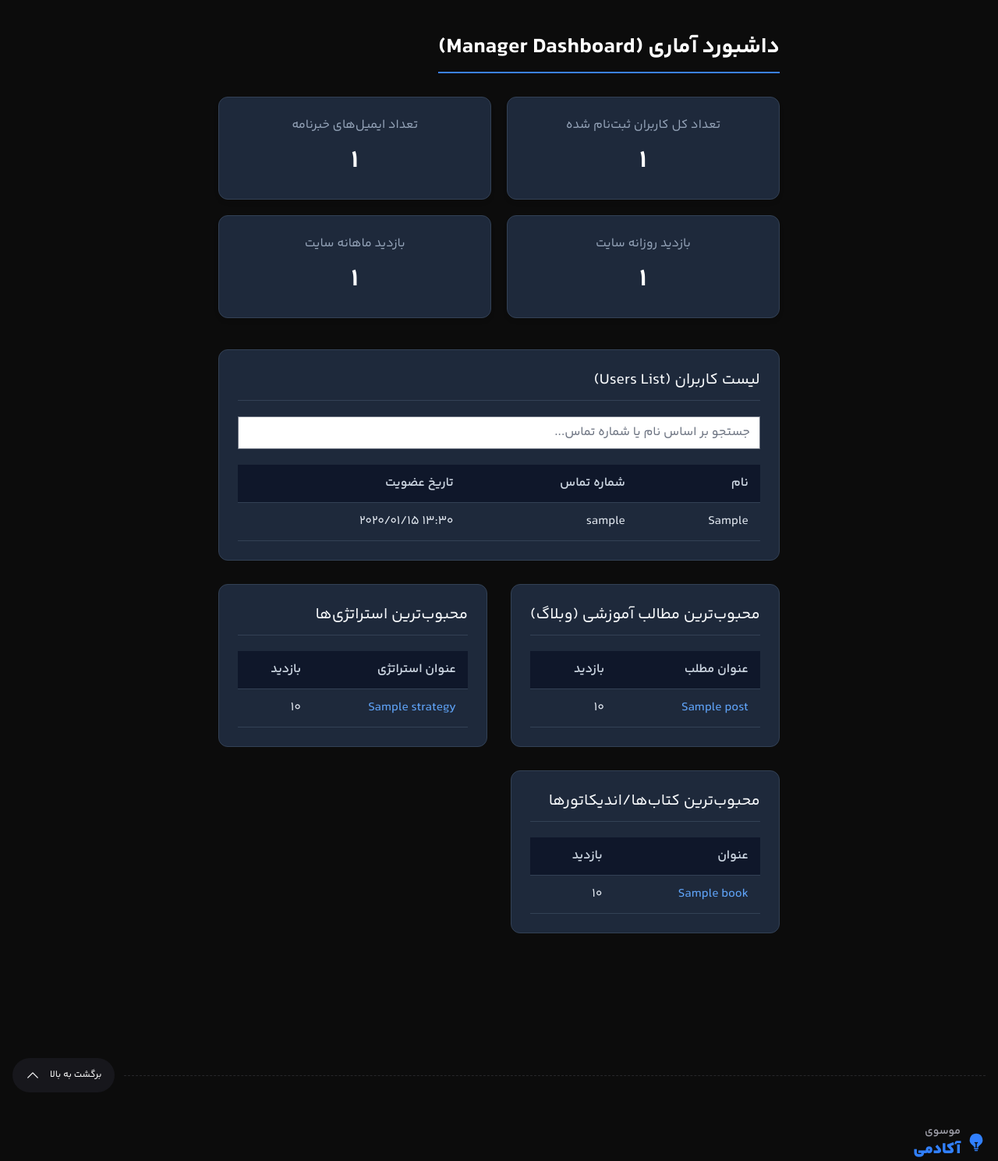
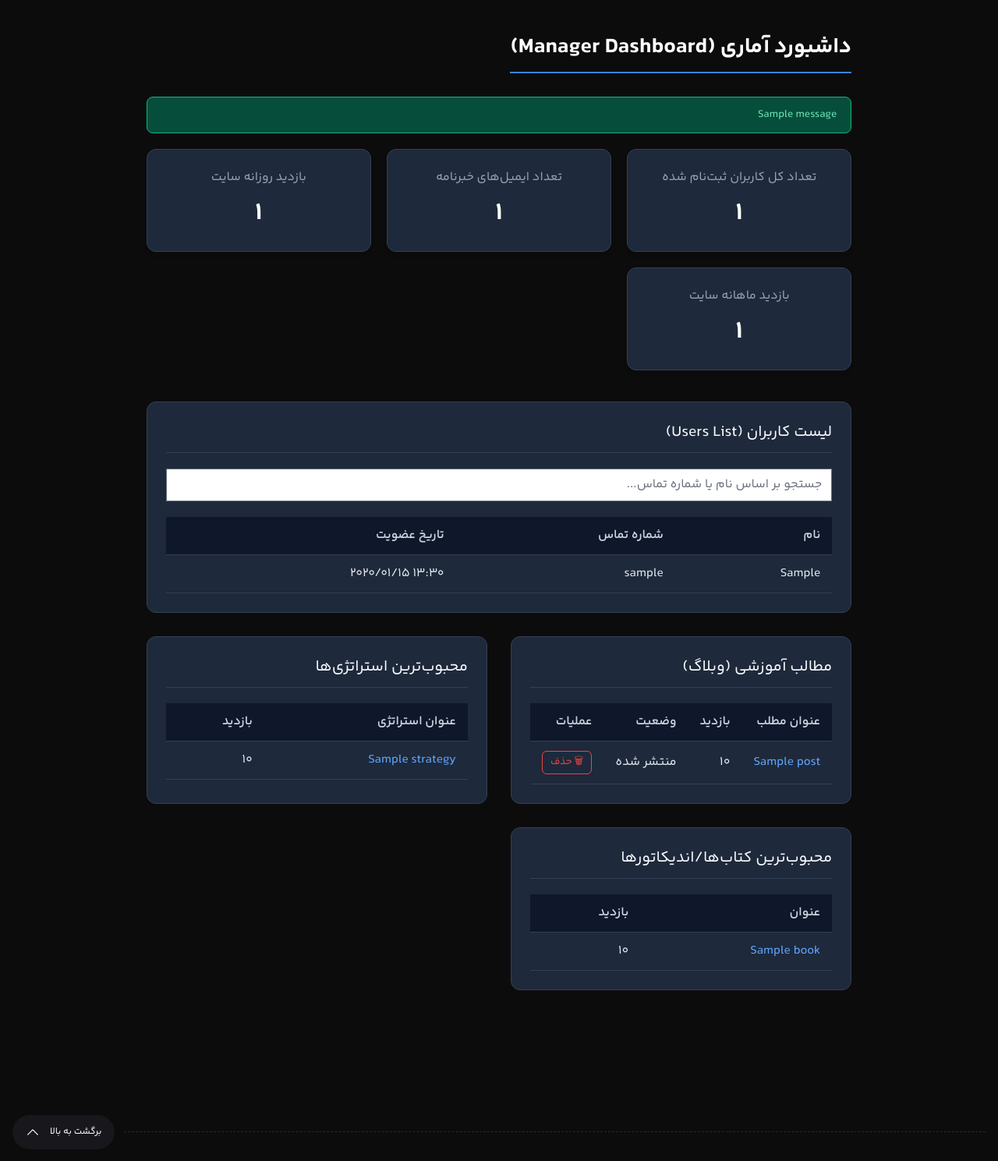
Before and after one commit to sadeghmousavii7277-hue/my-website, a Django app: page /manager-dashboard/ in a window 1280 px wide. Shown: the part 81-1570 px from the top of the page at 78% size. Run offline with Django 5.2, Linux system fonts and the light colour scheme; a user stored in the database is signed in; tables that the repository leaves empty hold one stand-in row (values such as "Sample post"); one stand-in notice (Sample message) is shown.

Commit message:
feat: update views, urls and manager dashboard

```diff
--- a/main/urls.py
+++ b/main/urls.py
@@ -9,6 +9,7 @@ urlpatterns = [
     path('series/', views.series_view, name='series'),
     path('cart/', views.cart_view, name='cart'),
     path('manager-dashboard/', views.manager_dashboard, name='manager_dashboard'),
+    path('manager-dashboard/delete-post/<int:post_id>/', views.manager_delete_post, name='manager_delete_post'),
     path('tools/risk-management-calculator/', views.risk_calculator_view, name='risk_calculator'),
     path('tools/economic-calendar/', views.economic_calendar_view, name='economic_calendar'),
 
--- a/main/views.py
+++ b/main/views.py
@@ -320,11 +320,23 @@ def article_category_view(request, slug):
 from django.contrib.auth.decorators import user_passes_test
 from django.utils import timezone
 from django.db.models import Sum
+from django.contrib import messages
+from django.shortcuts import redirect
 from .models import SiteVisit, Newsletter, Book, Strategy
 from blog.models import Post
 
 def manager_check(user):
     return user.is_active and (user.is_superuser or user.groups.filter(name='Manager').exists())
+
+@user_passes_test(manager_check, login_url='/admin/login/')
+def manager_delete_post(request, post_id):
+    """حذف یک پست بلاگ توسط مدیر"""
+    if request.method == 'POST':
+        post = get_object_or_404(Post, id=post_id)
+        post_title = post.title
+        post.delete()
+        messages.success(request, f'مقاله "{post_title}" با موفقیت حذف شد.')
+    return redirect('manager_dashboard')
 
 @user_passes_test(manager_check, login_url='/admin/login/')
 def manager_dashboard(request):
@@ -341,7 +353,7 @@ def manager_dashboard(request):
 
     users_list = User.objects.all().order_by('-date_joined')
 
-    top_posts = Post.objects.all().order_by('-views')[:5]
+    top_posts = Post.objects.all().order_by('-published_date')
     top_strategies = Strategy.objects.all().order_by('-views')[:5]
     top_books = Book.objects.all().order_by('-views')[:5]
 
--- a/templates/manager_dashboard.html
+++ b/templates/manager_dashboard.html
@@ -112,6 +112,31 @@
         color: #fff;
         border-radius: 8px;
     }
+
+    .btn-delete {
+        background-color: transparent;
+        border: 1px solid #ef4444;
+        color: #ef4444;
+        padding: 4px 10px;
+        border-radius: 6px;
+        font-size: 13px;
+        cursor: pointer;
+        transition: all 0.2s ease;
+    }
+    .btn-delete:hover {
+        background-color: #ef4444;
+        color: #fff;
+    }
+
+    .alert-success {
+        background-color: #064e3b;
+        border: 1px solid #10b981;
+        color: #6ee7b7;
+        padding: 12px 18px;
+        border-radius: 8px;
+        margin-bottom: 20px;
+        font-size: 14px;
+    }
 </style>
 {% endblock %}
 
@@ -119,6 +144,11 @@
 <div class="dashboard-container">
     <h1 class="dashboard-title">داشبورد آماری (Manager Dashboard)</h1>
 
+    {% if messages %}
+    <div class="alert-success">
+        {% for message in messages %}{{ message }}{% endfor %}
+    </div>
+    {% endif %}
     <div class="stats-grid">
         <div class="stat-card">
             <h3>تعداد کل کاربران ثبت‌نام شده</h3>
@@ -169,12 +199,14 @@
 
     <div class="content-grid">
         <div class="data-section">
-            <h2>محبوب‌ترین مطالب آموزشی (وبلاگ)</h2>
+            <h2>مطالب آموزشی (وبلاگ)</h2>
             <table>
                 <thead>
                     <tr>
                         <th>عنوان مطلب</th>
                         <th>بازدید</th>
+                        <th>وضعیت</th>
+                        <th>عملیات</th>
                     </tr>
                 </thead>
                 <tbody>
@@ -182,9 +214,16 @@
                     <tr>
                         <td><a href="{{ post.get_absolute_url }}" style="color: #60a5fa;">{{ post.title }}</a></td>
                         <td>{{ post.views }}</td>
+                        <td>{{ post.get_status_display }}</td>
+                        <td>
+                            <form method="post" action="{% url 'manager_delete_post' post.id %}" onsubmit="return confirm('آیا از حذف این مقاله مطمئن هستید؟')">
+                                {% csrf_token %}
+                                <button type="submit" class="btn-delete">🗑 حذف</button>
+                            </form>
+                        </td>
                     </tr>
                     {% empty %}
-                    <tr><td colspan="2">داده‌ای موجود نیست</td></tr>
+                    <tr><td colspan="4">داده‌ای موجود نیست</td></tr>
                     {% endfor %}
                 </tbody>
             </table>
```
